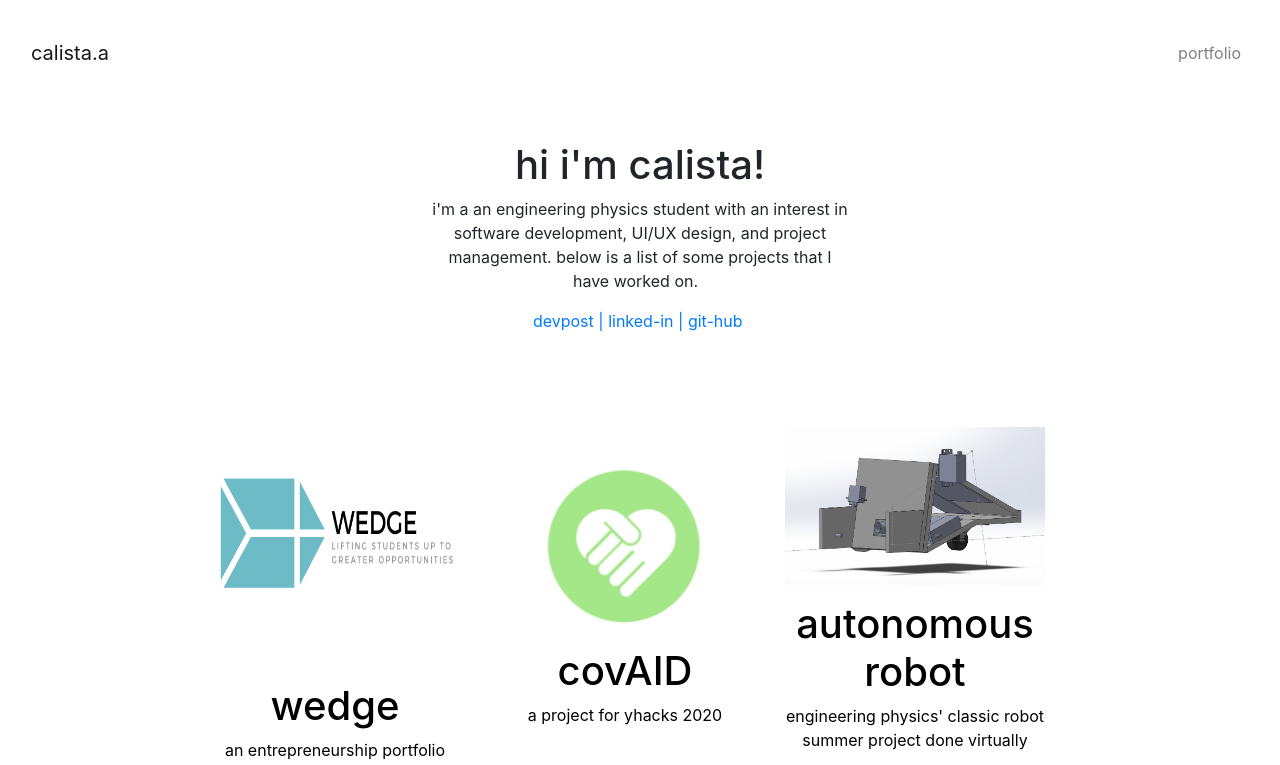
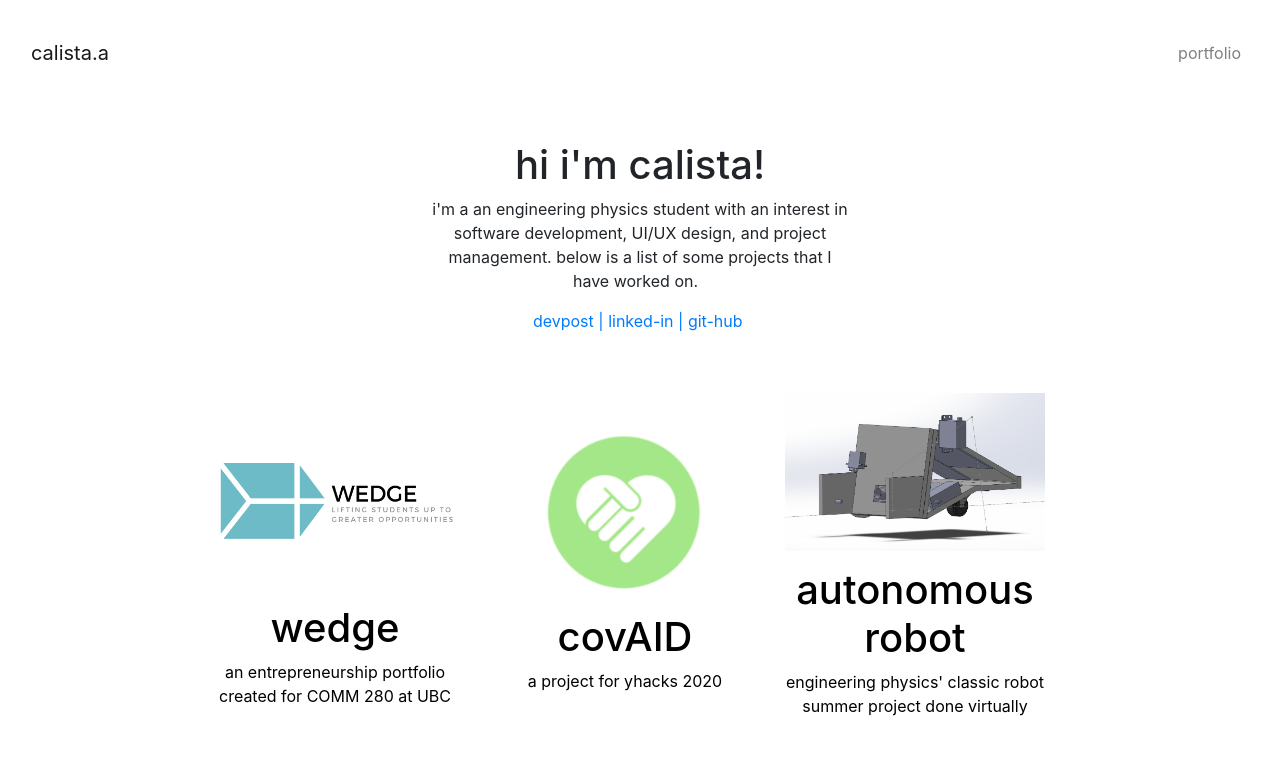
Before and after one commit to calistaa/calistaa.github.io, a plain HTML site: page index.html in a window 1280 px wide. Shown: the top 765 px of the page. Drawn offline with Linux system fonts and the light colour scheme; a web font is replaced by a local one.

Commit message:
Update index.html

```diff
--- a/index.html
+++ b/index.html
@@ -51,7 +51,7 @@
                             <div class="modal-footer"><button class="btn btn-light" type="button" data-dismiss="modal">Close</button></div>
                         </div>
                     </div>
-                </div><a href="#" data-toggle="modal" data-target="#tecHacks-modal"><img class="img-fluid" src="assets/img/wedgeLogo.png" style="width: 289px;height: 289px;">
+                </div><a href="#" data-toggle="modal" data-target="#tecHacks-modal"><img class="img-fluid" src="assets/img/wedgeLogo.png" style="width: 289px;height: 200px;">
                     <h1 style="text-align: center;">wedge</h1>
                     <p style="text-align: center;">an entrepreneurship portfolio created for COMM 280 at UBC</p>
                 </a>
```
